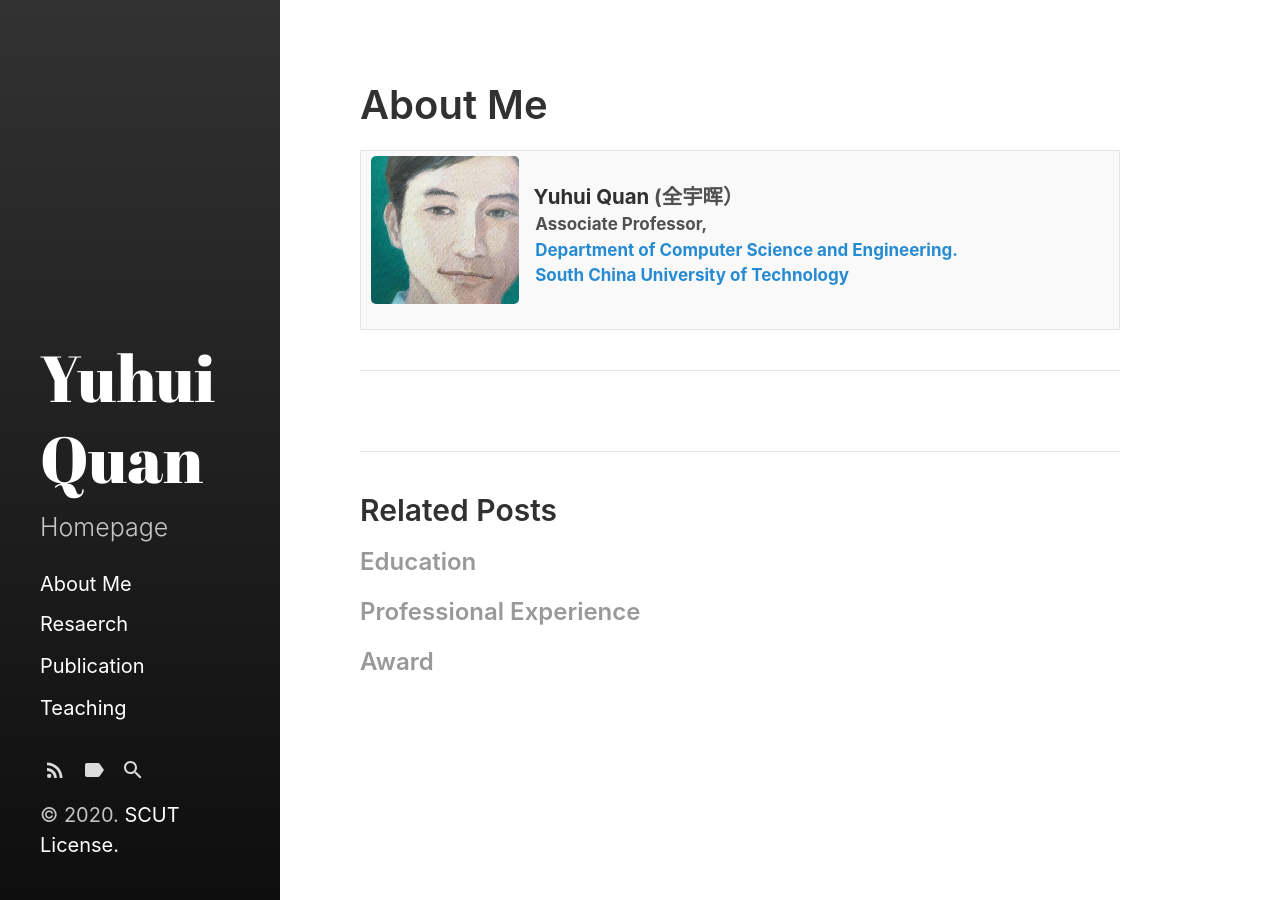
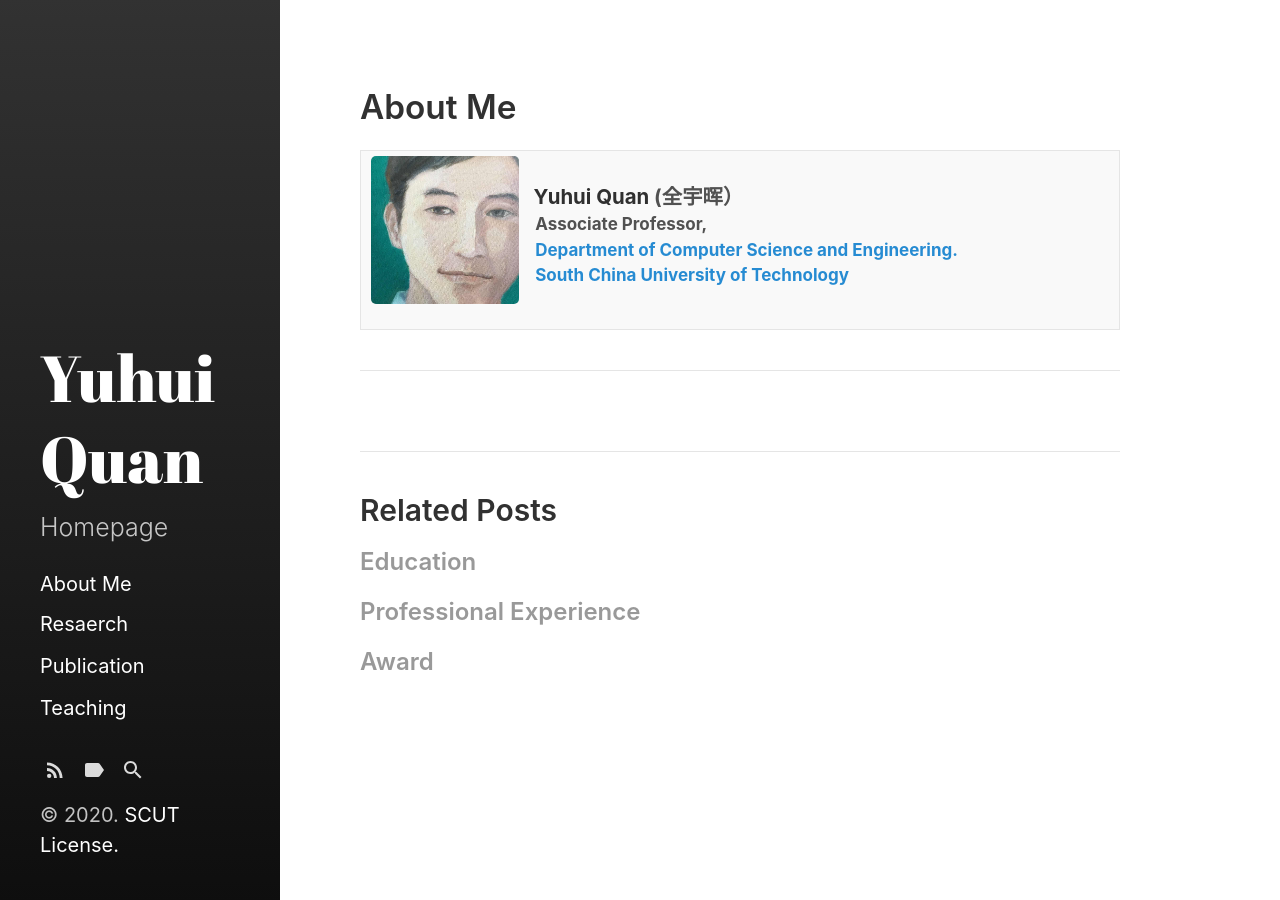
Before and after one commit to Dofboom/Dofboom.github.io, a Jekyll site: the page built from _posts/2020-5-30-resume.md, in a window 1280 px wide. Built offline with Jekyll 4.4.1, drawn with Linux system fonts in a browser that asks for light colours.

Commit message:
Update 2020-5-30-resume.md

```diff
--- a/_posts/2020-5-30-resume.md
+++ b/_posts/2020-5-30-resume.md
@@ -1,9 +1,9 @@
 ---
 layout: post
-title: <x-small>About Me</x-small>
+title: <small>About Me</small>
 excerpt_separator:  <!--more-->
 ---
-<table style="hight: 80%;">
+<table>
 <tbody>
 <tr>
 <th><div style="flexbox"><img src="https://github.com/Dofboom/Dofboom.github.io/raw/master/images/2.jpg" alt="" align="left" style="width:20%;height:auto" /></div><br />
```
